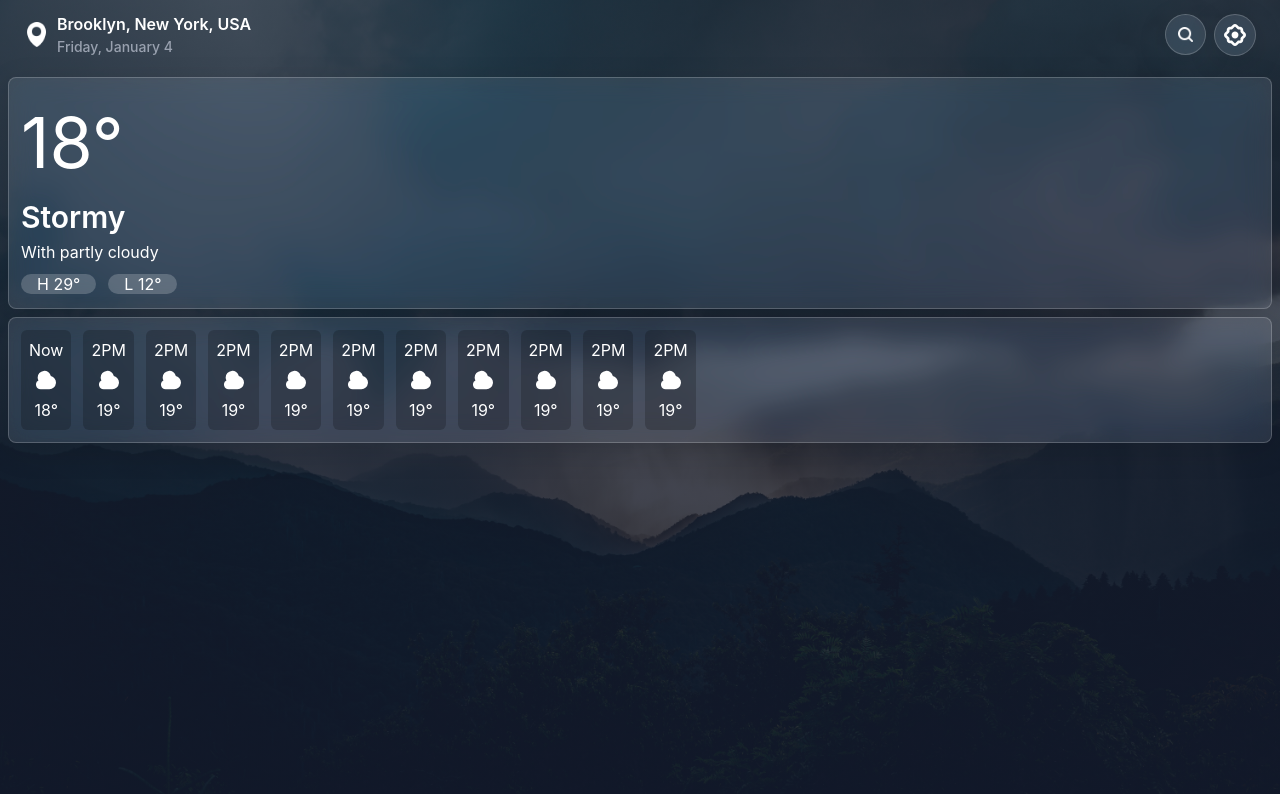
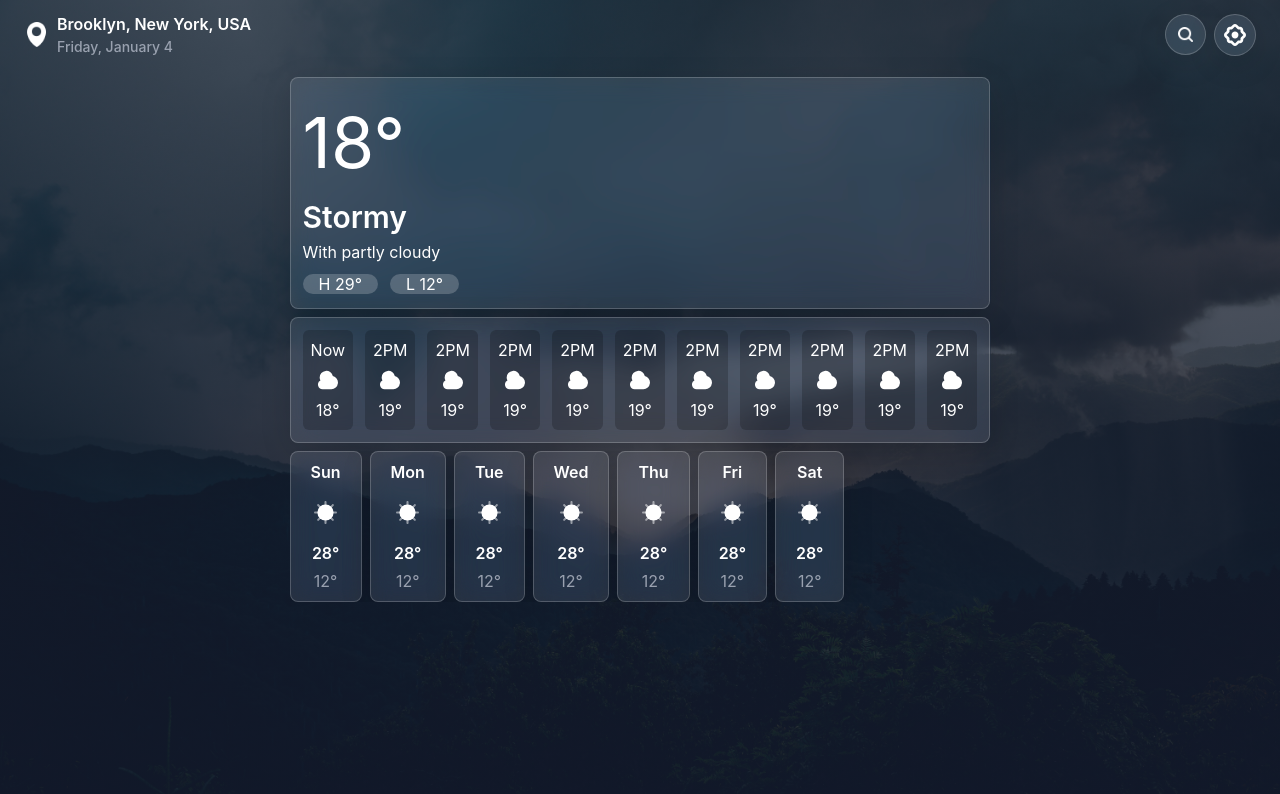
Before and after one commit to SabirLahbib-dev/Weather-Web-App, a React (Vite) app: page / in a window 1280 px wide. Shown: the top 794 px of the page. Built offline with nearby package versions, Linux system fonts and the light colour scheme.

Commit message:
Create the WeekyForecast component

```diff
--- a/src/App.jsx
+++ b/src/App.jsx
@@ -1,17 +1,25 @@
 import { Header } from "./components/Header";
 import { HeroWeatherCard } from "./components/HeroWeatherCard";
 import { HourlyForecast } from "./components/HourlyForecast";
+import { WeeklyForecast } from "./components/WeeklyForecast";
 import "./App.css";
 
 function App() {
   return (
     <>
       <Header />
-      <div>
+      <div className="min-[690px]:flex min-[690px]:items-center min-[690px]:justify-center">
         <div>
           <HeroWeatherCard />
           <HourlyForecast />
+          <WeeklyForecast />
         </div>
+        {/* ├── HeroWeatherCard.jsx
+        ├── HourlyForecast.jsx
+        ├── WeeklyForecast.jsx
+        ├── LiveConditionsCard.jsx
+        ├── RecentSearches.jsx
+        └── WindMapCard.jsx */}
       </div>
     </>
   );
--- /dev/null
+++ b/src/components/WeeklyForecast.jsx
@@ -0,0 +1,90 @@
+export const WeeklyForecast = () => {
+  return (
+    <section className="flex flex-row m-2 gap-2 overflow-y-auto scrollbar-none">
+      {/* day weather */}
+      <div className="flex flex-col items-center justify-center gap-1 dark:glass glass-light py-2 px-5 rounded-lg">
+        <p className="font-semibold ">Sun</p>
+        <img
+          src="src/assets/icons/sun.svg"
+          alt="sun"
+          width={25}
+          className="dark:invert my-3"
+        />
+        <p className="font-semibold">28°</p>
+        <p className="dark:text-gray-400 text-gray-900">12°</p>
+      </div>
+      {/* day weather */}
+      <div className="flex flex-col items-center justify-center gap-1 dark:glass glass-light py-2 px-5 rounded-lg">
+        <p className="font-semibold ">Mon</p>
+        <img
+          src="src/assets/icons/sun.svg"
+          alt="sun"
+          width={25}
+          className="dark:invert my-3"
+        />
+        <p className="font-semibold">28°</p>
+        <p className="dark:text-gray-400 text-gray-900">12°</p>
+      </div>
+      {/* day weather */}
+      <div className="flex flex-col items-center justify-center gap-1 dark:glass glass-light py-2 px-5 rounded-lg">
+        <p className="font-semibold ">Tue</p>
+        <img
+          src="src/assets/icons/sun.svg"
+          alt="sun"
+          width={25}
+          className="dark:invert my-3"
+        />
+        <p className="font-semibold">28°</p>
+        <p className="dark:text-gray-400 text-gray-900">12°</p>
+      </div>
+      {/* day weather */}
+      <div className="flex flex-col items-center justify-center gap-1 dark:glass glass-light py-2 px-5 rounded-lg">
+        <p className="font-semibold ">Wed</p>
+        <img
+          src="src/assets/icons/sun.svg"
+          alt="sun"
+          width={25}
+          className="dark:invert my-3"
+        />
+        <p className="font-semibold">28°</p>
+        <p className="dark:text-gray-400 text-gray-900">12°</p>
+      </div>
+      {/* day weather */}
+      <div className="flex flex-col items-center justify-center gap-1 dark:glass glass-light py-2 px-5 rounded-lg">
+        <p className="font-semibold ">Thu</p>
+        <img
+          src="src/assets/icons/sun.svg"
+          alt="sun"
+          width={25}
+          className="dark:invert my-3"
+        />
+        <p className="font-semibold">28°</p>
+        <p className="dark:text-gray-400 text-gray-900">12°</p>
+      </div>
+      {/* day weather */}
+      <div className="flex flex-col items-center justify-center gap-1 dark:glass glass-light py-2 px-5 rounded-lg">
+        <p className="font-semibold ">Fri</p>
+        <img
+          src="src/assets/icons/sun.svg"
+          alt="sun"
+          width={25}
+          className="dark:invert my-3"
+        />
+        <p className="font-semibold">28°</p>
+        <p className="dark:text-gray-400 text-gray-900">12°</p>
+      </div>
+      {/* day weather */}
+      <div className="flex flex-col items-center justify-center gap-1 dark:glass glass-light py-2 px-5 rounded-lg">
+        <p className="font-semibold ">Sat</p>
+        <img
+          src="src/assets/icons/sun.svg"
+          alt="sun"
+          width={25}
+          className="dark:invert my-3"
+        />
+        <p className="font-semibold">28°</p>
+        <p className="dark:text-gray-400 text-gray-900">12°</p>
+      </div>
+    </section>
+  );
+};
```
